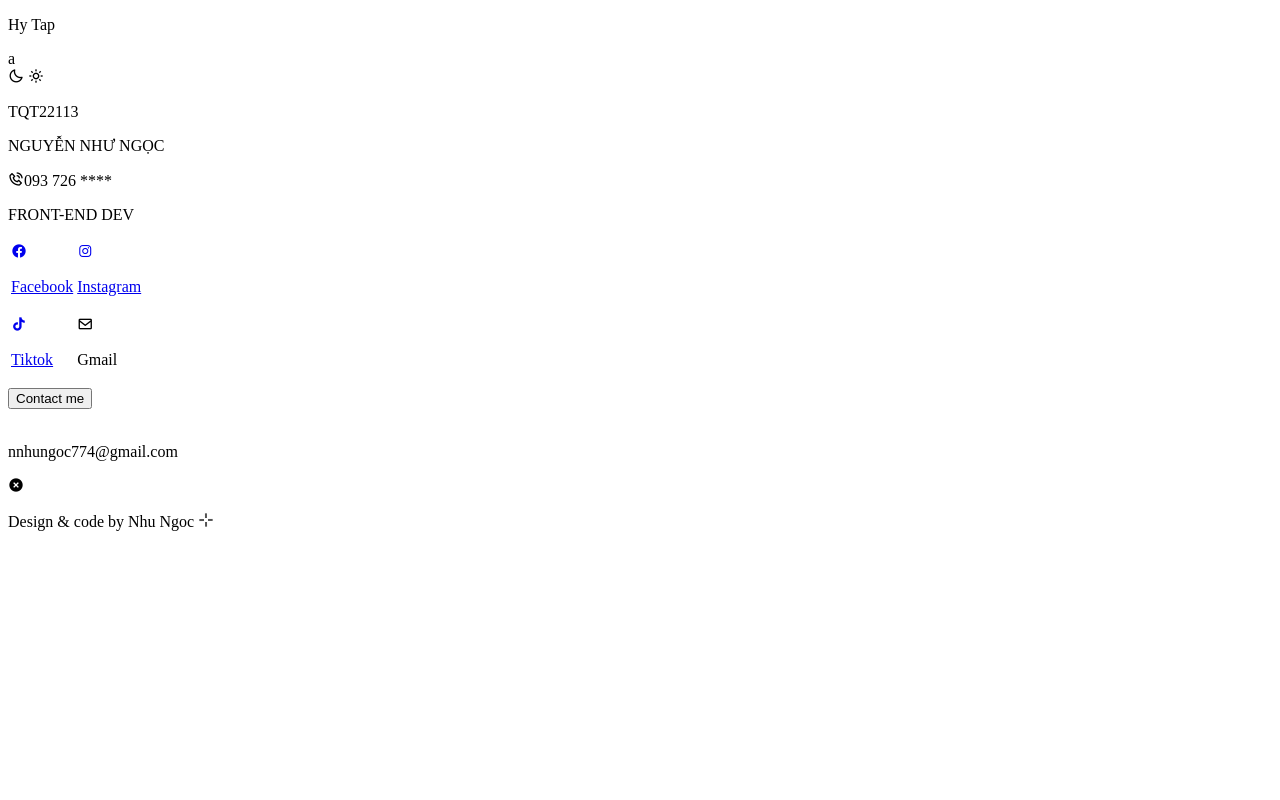
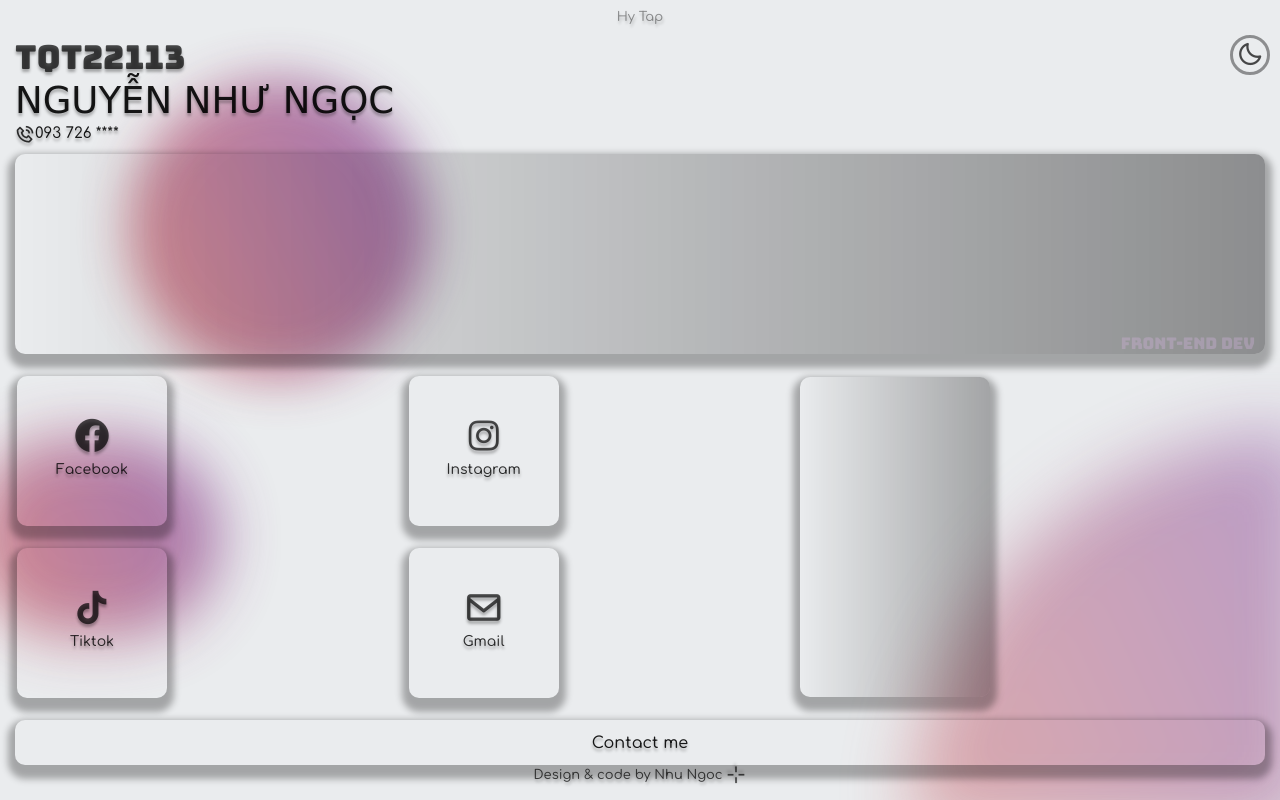
Before and after one commit to nnhungoc774/TQT22113-1, a plain HTML site: page main.html in a window 1280 px wide. Drawn offline with nearby package versions, Linux system fonts and the light colour scheme; a web font is replaced by a local one.

Commit message:
Update main.html

```diff
--- a/main.html
+++ b/main.html
@@ -15,7 +15,7 @@
     <link rel="preconnect" href="https://fonts.googleapis.com">
     <link rel="preconnect" href="https://fonts.gstatic.com" crossorigin>
     <link href="https://fonts.googleapis.com/css2?family=Comfortaa:wght@500&family=Square+Peg&display=swap" rel="stylesheet">
-    <link rel="stylesheet" href="design.css">
+    <link rel="stylesheet" href="./css/style.css">
     <title>Như Ngọc Profile</title>
 </head>
 <body>
```
